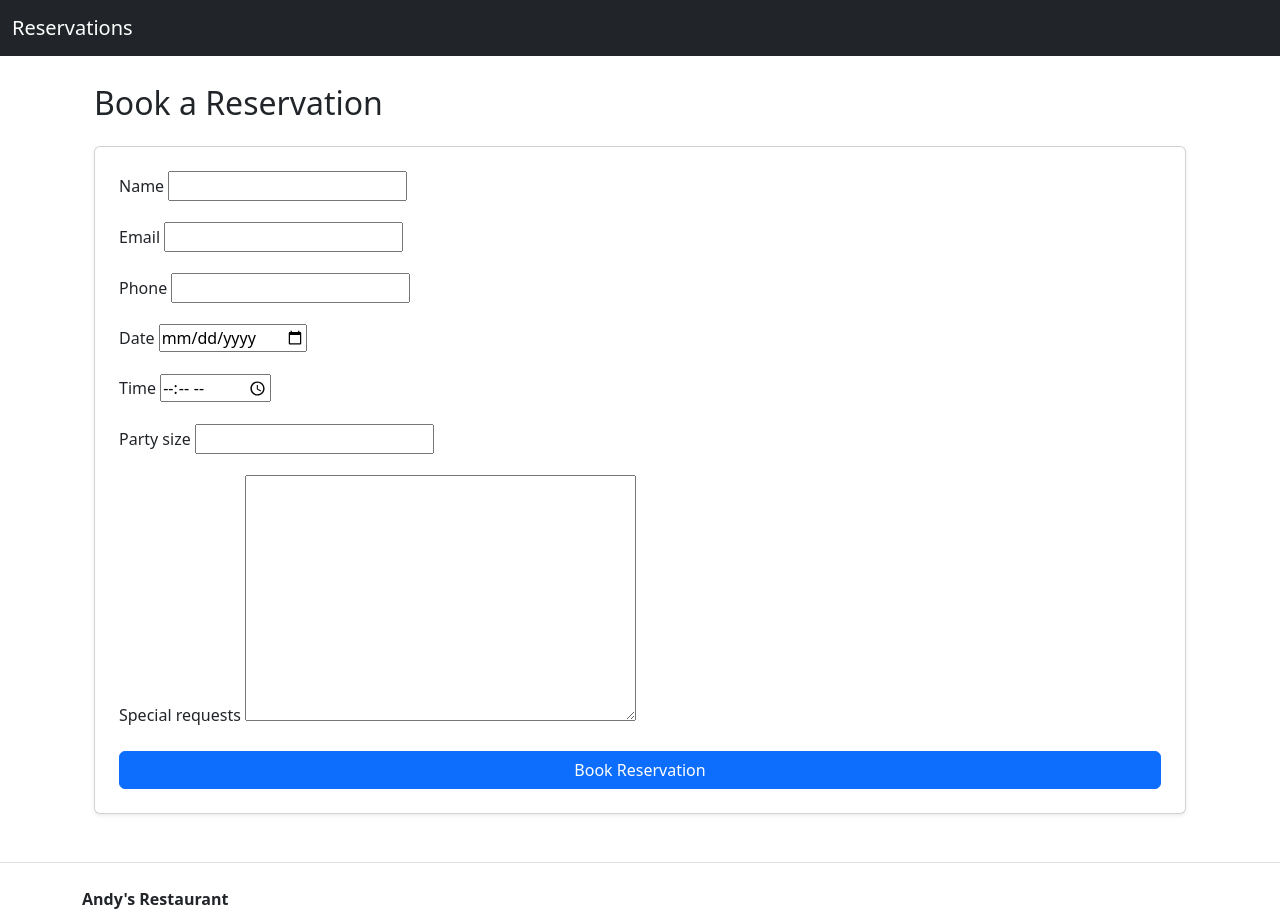
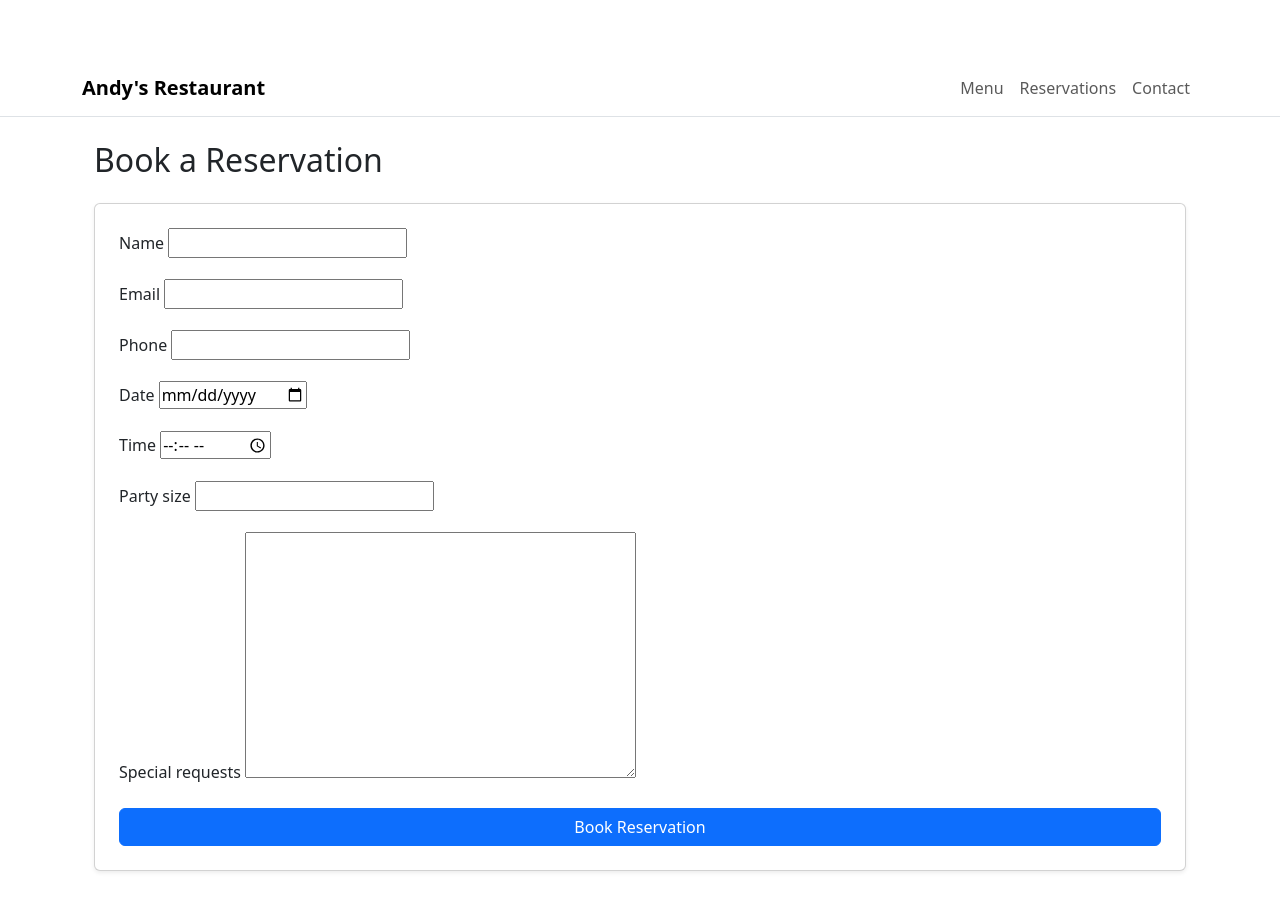
Before and after one commit to Andybrookes-dev/capstone-project, a Django app: page /book/ in a window 1280 px wide. Shown: the top 912 px of the page. Run offline with Django 4.2, Linux system fonts and the light colour scheme.

Commit message:
added menu and home html

```diff
--- a/config/settings.py
+++ b/config/settings.py
@@ -28,7 +28,7 @@
 # SECURITY WARNING: keep the secret key used in production secret!
 SECRET_KEY = os.environ.get('SECRET_KEY')
 # SECURITY WARNING: don't run with debug turned on in production!
-DEBUG = False
+DEBUG = True
 
 ALLOWED_HOSTS = ['.herokuapp.com',  '127.0.0.1', 'localhost']
 
--- a/reservations/urls.py
+++ b/reservations/urls.py
@@ -7,9 +7,15 @@
 
 from django.urls import path
 from .views import reservation_view, book_reservation, reservation_success
+from . import views
 
 urlpatterns = [
-    path("", reservation_view, name="reservation"),
-    path("book/", book_reservation, name="book_reservation"),
-    path("success/", reservation_success, name="reservation_success"),
+    # path("", reservation_view, name="reservation"),
+    # path("book/", book_reservation, name="book_reservation"),
+    # path("success/", reservation_success, name="reservation_success"),
+    path("", views.home, name="home"),
+    path("menu/", views.menu, name="menu"),
+    path("book/", views.book_reservation, name="book_reservation"),
+    path("contact/", views.contact, name="contact"),
+    path("success/", views.reservation_success, name="reservation_success"),
 ]
--- a/reservations/views.py
+++ b/reservations/views.py
@@ -4,8 +4,26 @@
 
 
 
+# def reservation_view(request):
+#     return render(request, "reservations/reservation_view.html")
+
+# Homepage
+def home(request):
+    return render(request, "reservations/home.html")
+
+# Menu page
+def menu(request):
+    return render(request, "reservations/menu.html")
+
+# Contact page
+def contact(request):
+    return render(request, "reservations/contact.html")
+
+# Reservation landing page (optional, can remove if not needed)
 def reservation_view(request):
     return render(request, "reservations/reservation_view.html")
+
+
 
 
 def book_reservation(request):
--- a/templates/base.html
+++ b/templates/base.html
@@ -5,7 +5,7 @@
 <html lang="en">
 <head>
     <meta charset="UTF-8">
-    <title>{% block title %}Capstone Project{% endblock %}</title>
+    <title>{% block title %}Andy's Restaurant{% endblock %}</title>
     <meta name="viewport" content="width=device-width, initial-scale=1">
 
     <!-- Bootstrap CSS (via CDN) -->
@@ -23,16 +23,29 @@
 </head>
 <body>
     <!-- Navbar -->
-    <nav class="navbar navbar-expand-lg navbar-dark bg-dark fixed-top">
-        <div class="container-fluid">
-            <a class="navbar-brand" href="{% url 'reservation' %}">Reservations</a>
-            <button class="navbar-toggler" type="button" data-bs-toggle="collapse"
-                    data-bs-target="#navbarNav" aria-controls="navbarNav"
-                    aria-expanded="false" aria-label="Toggle navigation">
-                <span class="navbar-toggler-icon"></span>
-            </button>
-        </div>
-    </nav>
+<nav class="navbar navbar-expand-lg navbar-light bg-white border-bottom">
+  <div class="container">
+    <a class="navbar-brand fw-bold" href="{% url 'home' %}">Andy's Restaurant</a>
+    <button class="navbar-toggler" type="button" data-bs-toggle="collapse" data-bs-target="#mainNav">
+      <span class="navbar-toggler-icon"></span>
+    </button>
+    <div id="mainNav" class="collapse navbar-collapse">
+      <ul class="navbar-nav ms-auto">
+        <li class="nav-item">
+          <a class="nav-link" href="{% url 'menu' %}">Menu</a>
+        </li>
+        <li class="nav-item">
+          <a class="nav-link" href="{% url 'book_reservation' %}">Reservations</a>
+        </li>
+        <li class="nav-item">
+          <a class="nav-link" href="{% url 'contact' %}">Contact</a>
+        </li>
+      </ul>
+    </div>
+  </div>
+</nav>
+
+
 
     <!-- Main container -->
     <div class="container">
```
Also changed, not shown: reservations/templates/reservations/contact.html (added, +28 -0 lines), reservations/templates/reservations/home.html (added, +13 -0 lines), reservations/templates/reservations/menu.html (added, +48 -0 lines).
